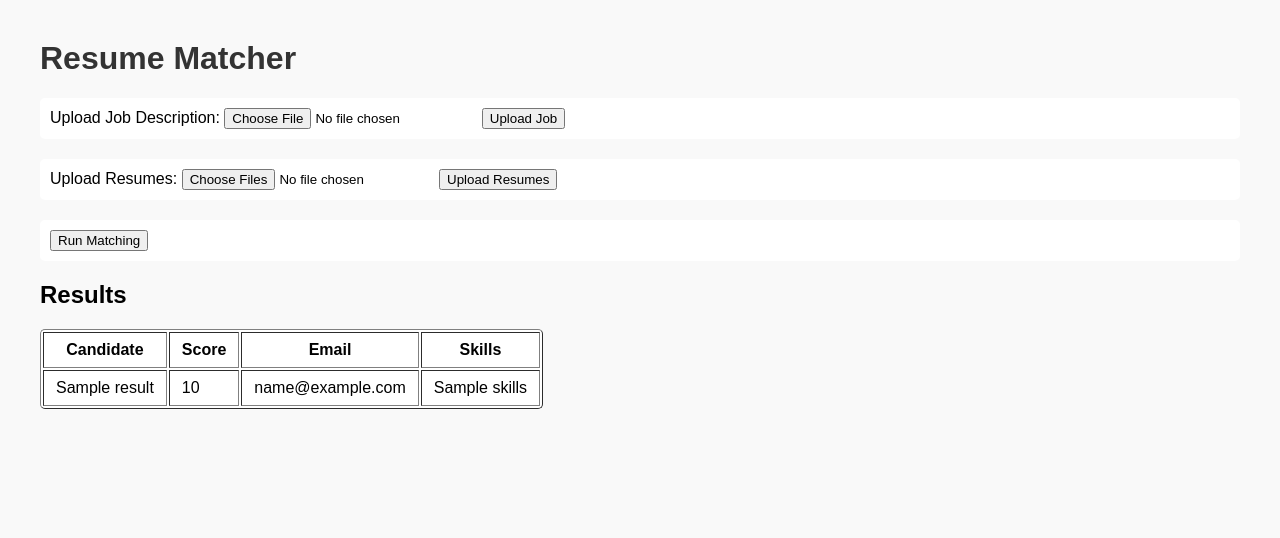
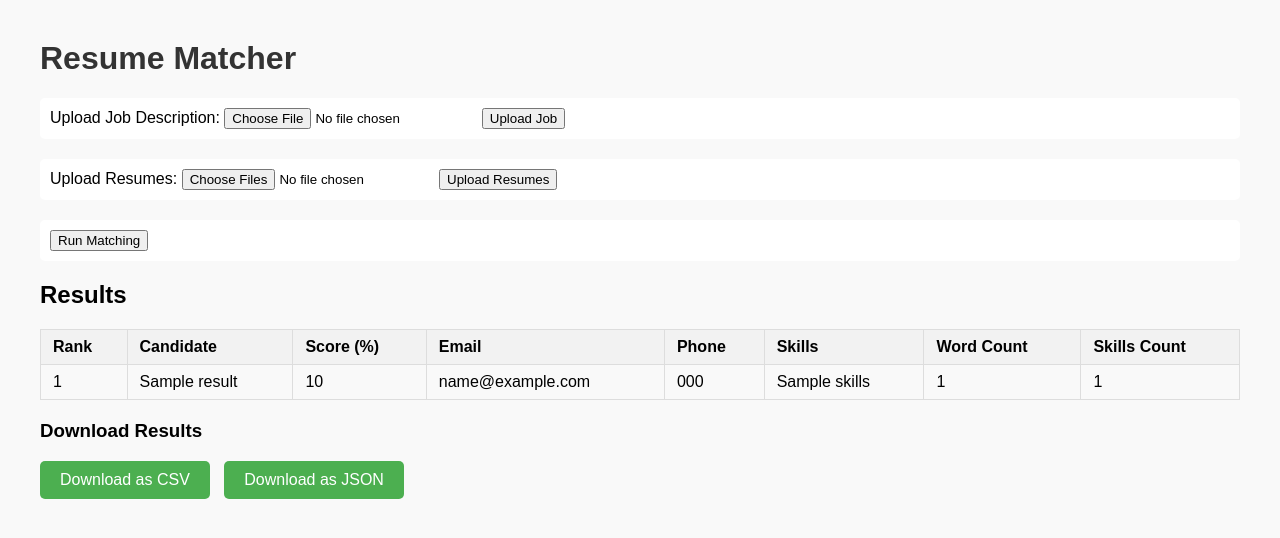
Before and after one commit to dhanush-sharan-reddy/resume-matcher, a Flask app: template backend/templates/index.html in a window 1280 px wide. Shown: the top 538 px of the page. Run offline with Flask 3, Linux system fonts and the light colour scheme; the template is opened without the code that fills it: most values are stand-ins (such as "Sample title", 1, 10 or a date in 2020); parts of the project's set-up code (start-up, migrations or seed data) failed here and were passed over.

Commit message:
Add enhanced features: duplicate removal, detailed results, and download functionality (CSV/JSON)

```diff
--- a/backend/app.py
+++ b/backend/app.py
@@ -1,10 +1,15 @@
-from flask import Flask, render_template, request, redirect, url_for, flash
+from flask import Flask, render_template, request, redirect, url_for, flash, send_file
+from flask import session
 import os
+import json
+import csv
+from io import StringIO, BytesIO
+from datetime import datetime
 from werkzeug.utils import secure_filename
 from src.job_matcher import JobMatcher
 
 app = Flask(__name__)
-app.secret_key = 'your-secret-key'
+app.config['SECRET_KEY'] = 'your-secret-key-change-this'
 
 # Set up upload folders
 BASE_DIR = os.path.dirname(os.path.abspath(__file__))
@@ -19,6 +24,7 @@ os.makedirs(RESUME_FOLDER, exist_ok=True)
 def allowed_file(filename):
     return os.path.splitext(filename)[1].lower() in ALLOWED_EXTENSIONS
 
+# Update your main matching route to store results in session
 @app.route('/', methods=['GET', 'POST'])
 def index():
     results = None
@@ -38,19 +44,44 @@ def index():
                 threshold=0.3,
                 save_results=False
             )
-            # Format results for template
+            # Format results for template and remove duplicates
             formatted_results = []
+            seen_candidates = set()
+
             for resume in results.get('ranked_resumes', []):
-                formatted_results.append({
-                    'candidateName': os.path.splitext(resume.get('filename', 'Unknown'))[0].replace('_', ' ').title(),
-                    'compositeScore': round(resume.get('composite_score', 0) * 100, 1),
-                    'email': resume.get('email', 'N/A'),
-                    'skills': ', '.join(resume.get('skills', []))
-                })
+                candidate_name = os.path.splitext(resume.get('filename', 'Unknown'))[0].replace('_', ' ').title()
+                email = resume.get('email', 'N/A')
+
+                # Create a unique key based on name and email
+                candidate_key = (candidate_name, email)
+
+                # Only add if we haven't seen this candidate before
+                if candidate_key not in seen_candidates:
+                    seen_candidates.add(candidate_key)
+                    formatted_results.append({
+                        'candidateName': candidate_name,
+                        'compositeScore': round(resume.get('composite_score', 0) * 100, 1),
+                        'email': email,
+                        'phone': resume.get('phone', 'N/A'),
+                        'skills': ', '.join(resume.get('skills', [])),
+                        'wordCount': resume.get('word_count', 0),
+                        'skillsCount': len(resume.get('skills', [])),
+                        'filename': resume.get('filename', 'Unknown')
+                    })
+
+            # Store results in session for download
+            session['last_results'] = formatted_results
+            session['job_title'] = results.get('job_info', {}).get('title', 'Unknown Position')
+
             return render_template('index.html', results=formatted_results)
         except Exception as e:
             flash(f'Error during matching: {str(e)}')
             return render_template('index.html', results=None)
+
+    # Check if we have stored results to display
+    if 'last_results' in session:
+        results = session['last_results']
+
     return render_template('index.html', results=results)
 
 @app.route('/upload_job', methods=['POST'])
@@ -96,5 +127,109 @@ def not_found(e):
 def server_error(e):
     return render_template('500.html'), 500
 
+
+@app.route('/download_csv')
+def download_csv():
+    """Download results as CSV file"""
+    if 'last_results' not in session:
+        flash('No results available for download. Please run matching first.')
+        return redirect(url_for('index'))
+
+    try:
+        # Create CSV data
+        si = StringIO()
+        cw = csv.writer(si)
+
+        # Write header
+        cw.writerow(['Rank', 'Candidate Name', 'Score (%)', 'Email', 'Phone', 'Skills', 'Word Count', 'Skills Count', 'Filename'])
+
+        # Write data from session
+        for i, result in enumerate(session['last_results'], 1):
+            cw.writerow([
+                i,
+                result['candidateName'],
+                result['compositeScore'],
+                result['email'],
+                result['phone'],
+                result['skills'],
+                result['wordCount'],
+                result['skillsCount'],
+                result['filename']
+            ])
+
+        output = si.getvalue()
+        si.close()
+
+        # Create BytesIO object for send_file
+        bio = BytesIO()
+        bio.write(output.encode('utf-8'))
+        bio.seek(0)
+
+        # Create file response
+        timestamp = datetime.now().strftime("%Y%m%d_%H%M%S")
+        job_title = session.get('job_title', 'resume_matching').replace(' ', '_')
+        filename = f"{job_title}_results_{timestamp}.csv"
+
+        return send_file(
+            bio,
+            mimetype='text/csv',
+            as_attachment=True,
+            download_name=filename
+        )
+
+    except Exception as e:
+        flash(f'Error generating CSV: {str(e)}')
+        return redirect(url_for('index'))
+
+@app.route('/download_json')
+def download_json():
+    """Download results as JSON file"""
+    if 'last_results' not in session:
+        flash('No results available for download. Please run matching first.')
+        return redirect(url_for('index'))
+
+    try:
+        # Format results for JSON
+        json_results = {
+            'job_title': session.get('job_title', 'Unknown Position'),
+            'timestamp': datetime.now().isoformat(),
+            'candidates': []
+        }
+
+        for i, result in enumerate(session['last_results'], 1):
+            json_results['candidates'].append({
+                'rank': i,
+                'candidate_name': result['candidateName'],
+                'composite_score': result['compositeScore'],
+                'email': result['email'],
+                'phone': result['phone'],
+                'skills': result['skills'].split(', ') if result['skills'] else [],
+                'word_count': result['wordCount'],
+                'skills_count': result['skillsCount'],
+                'filename': result['filename']
+            })
+
+        # Create BytesIO object for send_file
+        bio = BytesIO()
+        bio.write(json.dumps(json_results, indent=2).encode('utf-8'))
+        bio.seek(0)
+
+        # Create file response
+        timestamp = datetime.now().strftime("%Y%m%d_%H%M%S")
+        job_title = session.get('job_title', 'resume_matching').replace(' ', '_')
+        filename = f"{job_title}_results_{timestamp}.json"
+
+        return send_file(
+            bio,
+            mimetype='application/json',
+            as_attachment=True,
+            download_name=filename
+        )
+
+    except Exception as e:
+        flash(f'Error generating JSON: {str(e)}')
+        return redirect(url_for('index'))
+
+
 if __name__ == '__main__':
     app.run(debug=True)
--- a/backend/static/style.css
+++ b/backend/static/style.css
@@ -16,7 +16,35 @@ table {
     background: #fff;
     border-radius: 5px;
     margin-top: 20px;
+    width: 100%;
+    border-collapse: collapse;
 }
 th, td {
     padding: 8px 12px;
+    text-align: left;
+    border: 1px solid #ddd;
 }
+th {
+    background-color: #f2f2f2;
+    font-weight: bold;
+}
+tr:nth-child(even) {
+    background-color: #f9f9f9;
+}
+tr:hover {
+    background-color: #f5f5f5;
+}
+.download-btn {
+    display: inline-block;
+    background-color: #4CAF50;
+    color: white;
+    padding: 10px 20px;
+    text-decoration: none;
+    border-radius: 5px;
+    margin-right: 10px;
+    margin-bottom: 10px;
+}
+
+.download-btn:hover {
+    background-color: #45a049;
+}
--- a/backend/templates/index.html
+++ b/backend/templates/index.html
@@ -35,20 +35,35 @@
     <h2>Results</h2>
     <table border="1" cellpadding="5">
         <tr>
+            <th>Rank</th>
             <th>Candidate</th>
-            <th>Score</th>
+            <th>Score (%)</th>
             <th>Email</th>
+            <th>Phone</th>
             <th>Skills</th>
+            <th>Word Count</th>
+            <th>Skills Count</th>
         </tr>
         {% for result in results %}
         <tr>
+            <td>{{ loop.index }}</td>
             <td>{{ result.candidateName }}</td>
             <td>{{ result.compositeScore }}</td>
             <td>{{ result.email }}</td>
+            <td>{{ result.phone }}</td>
             <td>{{ result.skills }}</td>
+            <td>{{ result.wordCount }}</td>
+            <td>{{ result.skillsCount }}</td>
         </tr>
         {% endfor %}
     </table>
+
+    <!-- Download buttons -->
+    <div style="margin-top: 20px;">
+        <h3>Download Results</h3>
+        <a href="{{ url_for('download_csv') }}" class="download-btn">Download as CSV</a>
+        <a href="{{ url_for('download_json') }}" class="download-btn">Download as JSON</a>
+    </div>
     {% endif %}
 </body>
 </html>
```
